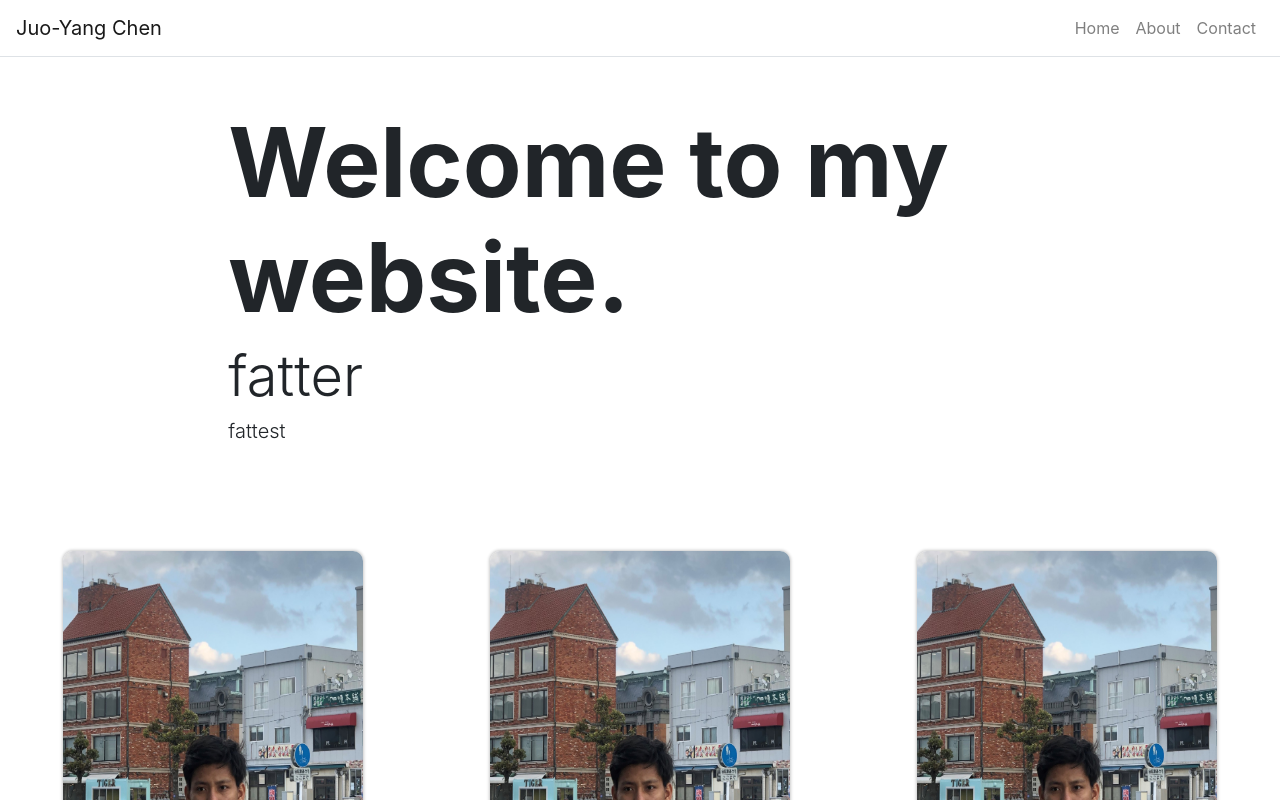
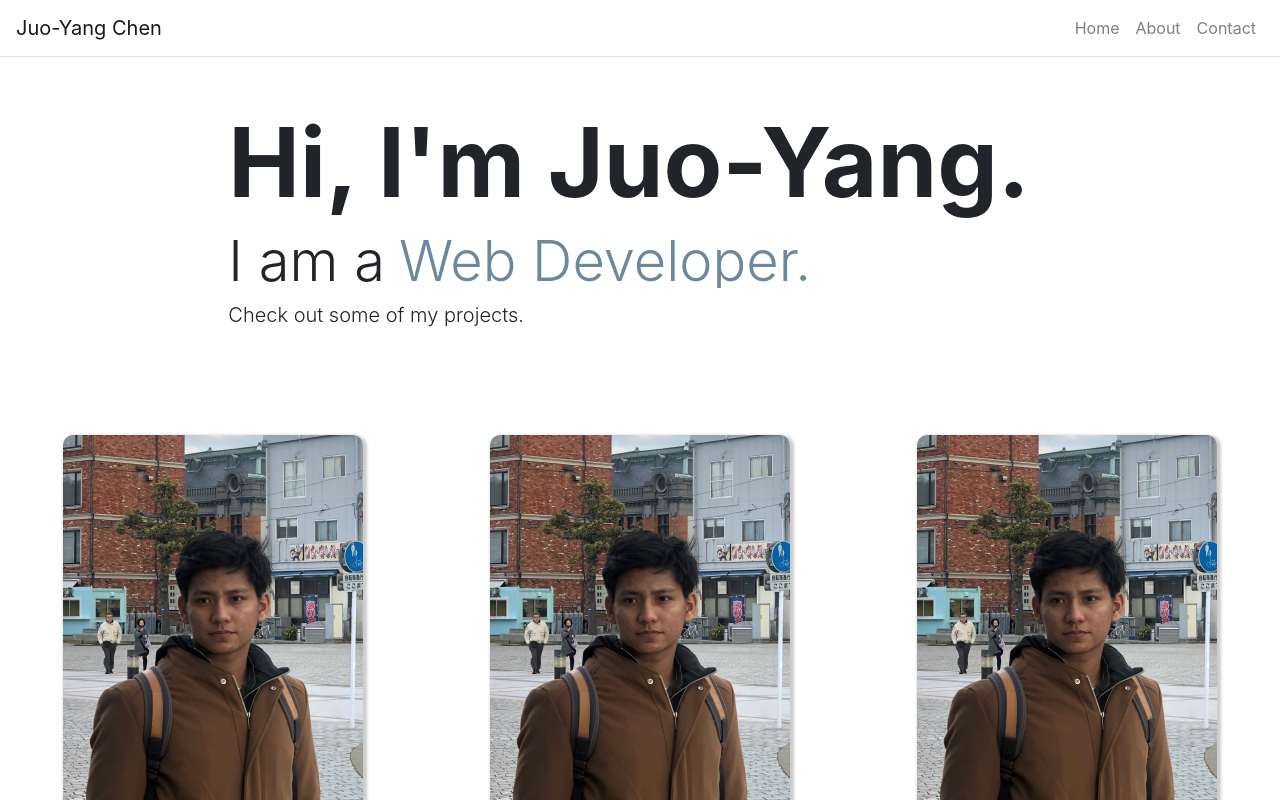
Before and after one commit to juoyangryan/portfolio-site, a React (Create React App) app: page / in a window 1280 px wide. Shown: the top 800 px of the page. Built offline with nearby package versions, Linux system fonts and the light colour scheme.

Commit message:
zoom on hover

```diff
--- a/src/App.js
+++ b/src/App.js
@@ -21,9 +21,9 @@ class App extends React.Component {
         {title: "Contacts", path: "/contact"}
       ],
       home: {
-        title: "Welcome to my website.",
-        subtitle: "fatter",
-        text: "fattest"
+        title: "Hi, I'm Juo-Yang.",
+        subtitle: "I am a",
+        text: "Check out some of my projects."
       },
       about: {
         title: "About Me"
--- a/src/components/Card.js
+++ b/src/components/Card.js
@@ -5,7 +5,7 @@ import CardInfo from './CardInfo';
 function Card(props) {
     return(
         <div className="d-inline-block j-card" onClick={e => props.onClick(props.item)}>
-            <img className="j-card-image" src={props.item.imgSrc} alt={props.item.imgSrc}/>
+            <img className="j-card-image zoom" src={props.item.imgSrc} alt={props.item.imgSrc}/>
             {props.item.selected && <CardInfo title={props.item.title} subtitle={props.item.subtitle} link={props.item.link} />}
         </div>
     );
--- a/src/components/Hero.js
+++ b/src/components/Hero.js
@@ -11,8 +11,18 @@ function Hero(props) {
                 <Row className='justify-content-center py-5'>
                     <Col md={8} sm={12} lg={8}>
                         { props.title && <h1 className='display-1 font-weight-bolder'>{props.title}</h1>}
-                        { props.subtitle && <h3 className='display-4 font-weight-light'>{props.subtitle}</h3>}
-                        { props.text && <h3 className='lead font-weight-light'>{props.text}</h3>}
+                        { props.subtitle && <div>
+                            <h3 className='display-4 font-weight-light'>
+                                <span>{props.subtitle}</span>
+                                <div className="r-words">
+                                    <span>Software Developer.</span>
+                                    <span>Web Developer.</span>
+                                    <span>Dancer.</span>
+                                    <span>Beatboxer.</span>
+                                </div>
+                            </h3>
+                        </div>}
+                        { props.text && <h3 className="lead font-weight-light">{props.text}</h3> }
                     </Col>
                 </Row>
             </Container>
--- a/src/index.css
+++ b/src/index.css
@@ -20,7 +20,7 @@ code {
   border-radius: 10px;
   width: 300px;
   height: 480px;
-  box-shadow: 0 0 3px 1px #ccc;
+  box-shadow: 2px 2px 3px 2px #ccc;
 }
 
 .j-card-info {
@@ -47,3 +47,46 @@ code {
   color: #EE6352;
   padding: 10px 15px;
 }
+
+.r-words {
+  display: inline;
+  text-indent: 0.25em;
+}
+
+.r-words span{
+  position: absolute;
+	opacity: 0;
+	overflow: hidden;
+	width: 100%;
+  color: #6b969d;
+  animation: rotateWordsFirst 12s linear infinite 0s;
+}
+
+.r-words span:nth-child(2) {
+	animation-delay: 3s;
+	color: #6b889d;
+}
+
+.r-words span:nth-child(3) {
+	animation-delay: 6s;
+	color: #6b739d;
+}
+
+.r-words span:nth-child(4) {
+	animation-delay: 9s;
+	color: #7a6b9d;
+}
+
+@keyframes rotateWordsFirst {
+  0% { opacity: 1; animation-timing-function: ease-in; height: 0px; }
+  8% { opacity: 1; height: 60px; }
+  19% { opacity: 1; height: 60px; }
+  25% { opacity: 0; height: 60px; }
+  100% { opacity: 0; }
+}
+
+.zoom:hover {
+  -ms-transform: scale(1.02); /* IE 9 */
+  -webkit-transform: scale(1.02); /* Safari 3-8 */
+  transform: scale(1.02);
+}
```
Also changed, not shown: src/assets/images/profile.jpg.
